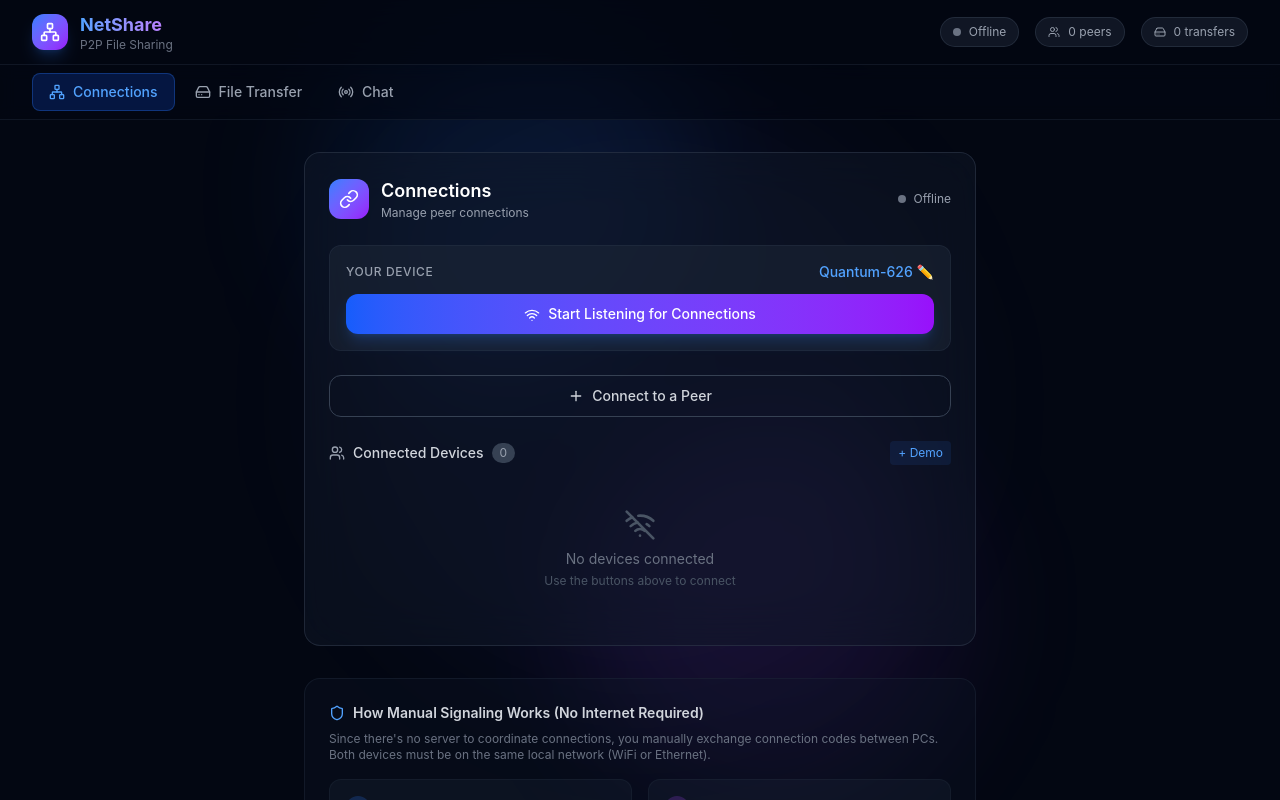
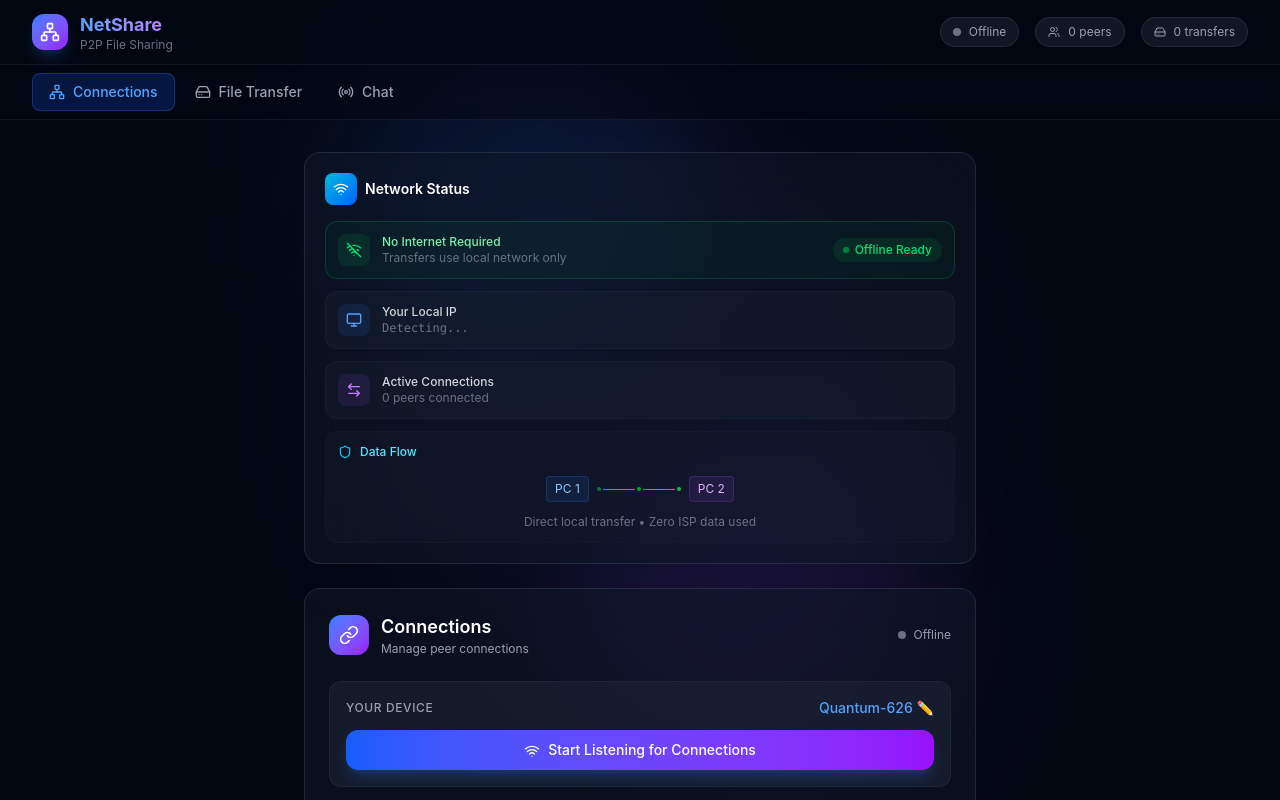
Before and after one commit to mildosky/Offline_PC_File_Sharing, a React (Vite) app: page / in a window 1280 px wide. Both pictures are taken after a click on the button "Get Started". Shown: the top 800 px of the page. Built offline with nearby package versions, Linux system fonts and the light colour scheme.

Commit message:
task snapshot de2157b7-1bf2-4af4-a41f-3004cc629e68

```diff
--- a/src/App.tsx
+++ b/src/App.tsx
@@ -2,6 +2,7 @@ import { useState } from 'react';
 import { ConnectionPanel } from './components/ConnectionPanel';
 import { FileTransfer } from './components/FileTransfer';
 import { ChatPanel } from './components/ChatPanel';
+import { NetworkStatus } from './components/NetworkStatus';
 import { usePeerConnection } from './hooks/usePeerConnection';
 import {
   Globe, Shield, Zap, Monitor,
@@ -112,7 +113,12 @@ function App() {
       {/* Main Content */}
       <main className="relative z-10 max-w-7xl mx-auto px-4 sm:px-6 lg:px-8 py-8">
         {activeTab === 'connections' && (
-          <div className="max-w-2xl mx-auto">
+          <div className="max-w-2xl mx-auto space-y-6">
+            <NetworkStatus
+              isListening={isListening}
+              peerCount={peers.filter(p => p.status === 'connected').length}
+              activeTransfers={transfers.filter(t => t.status === 'sending' || t.status === 'receiving').length}
+            />
             <ConnectionPanel
               myPeerName={myPeerName}
               setMyPeerName={setMyPeerName}
--- a/src/components/FileTransfer.tsx
+++ b/src/components/FileTransfer.tsx
@@ -74,6 +74,19 @@ export function FileTransfer({ peers, transfers, sendFile }: FileTransferProps)
 
   return (
     <div className="space-y-6">
+      {/* No Internet Banner */}
+      <div className="bg-gradient-to-r from-green-500/5 to-emerald-500/5 border border-green-500/20 rounded-xl p-4 flex items-center gap-4">
+        <div className="w-10 h-10 rounded-full bg-green-500/10 flex items-center justify-center flex-shrink-0">
+          <svg className="w-5 h-5 text-green-400" fill="none" viewBox="0 0 24 24" stroke="currentColor">
+            <path strokeLinecap="round" strokeLinejoin="round" strokeWidth={2} d="M18.364 18.364A9 9 0 005.636 5.636m12.728 12.728A9 9 0 015.636 5.636m12.728 12.728L5.636 5.636" />
+          </svg>
+        </div>
+        <div>
+          <p className="text-sm font-medium text-green-300">Zero Internet Data Used</p>
+          <p className="text-xs text-gray-400">All transfers happen directly between devices on your local network. Your ISP data plan is not affected.</p>
+        </div>
+      </div>
+
       {/* Send Files Section */}
       <div className="bg-gray-900/50 backdrop-blur-xl border border-gray-700/50 rounded-2xl p-6">
         <div className="flex items-center gap-3 mb-6">
--- /dev/null
+++ b/src/components/NetworkStatus.tsx
@@ -0,0 +1,145 @@
+import { useState, useEffect } from 'react';
+import { Wifi, WifiOff, Monitor, ArrowLeftRight, Shield, Zap } from 'lucide-react';
+
+interface NetworkStatusProps {
+  isListening: boolean;
+  peerCount: number;
+  activeTransfers: number;
+}
+
+export function NetworkStatus({ isListening, peerCount, activeTransfers }: NetworkStatusProps) {
+  const [localIP, setLocalIP] = useState<string>('Detecting...');
+
+  useEffect(() => {
+    // Detect local IP using WebRTC (no internet needed)
+    detectLocalIP().then(ip => setLocalIP(ip));
+  }, []);
+
+  return (
+    <div className="bg-gray-900/50 backdrop-blur-xl border border-gray-700/50 rounded-2xl p-5">
+      <div className="flex items-center gap-2 mb-4">
+        <div className="w-8 h-8 rounded-lg bg-gradient-to-br from-cyan-500 to-blue-600 flex items-center justify-center">
+          <Wifi className="w-4 h-4 text-white" />
+        </div>
+        <h3 className="text-sm font-semibold text-white">Network Status</h3>
+      </div>
+
+      <div className="space-y-3">
+        {/* Internet Status */}
+        <div className="flex items-center justify-between p-3 bg-green-500/5 border border-green-500/20 rounded-xl">
+          <div className="flex items-center gap-3">
+            <div className="w-8 h-8 rounded-lg bg-green-500/10 flex items-center justify-center">
+              <WifiOff className="w-4 h-4 text-green-400" />
+            </div>
+            <div>
+              <p className="text-xs font-medium text-green-300">No Internet Required</p>
+              <p className="text-xs text-gray-500">Transfers use local network only</p>
+            </div>
+          </div>
+          <div className="flex items-center gap-1.5 px-2.5 py-1 bg-green-500/10 rounded-full">
+            <div className="w-1.5 h-1.5 rounded-full bg-green-500 animate-pulse" />
+            <span className="text-xs text-green-400 font-medium">Offline Ready</span>
+          </div>
+        </div>
+
+        {/* Local IP */}
+        <div className="flex items-center justify-between p-3 bg-gray-800/30 border border-gray-700/20 rounded-xl">
+          <div className="flex items-center gap-3">
+            <div className="w-8 h-8 rounded-lg bg-blue-500/10 flex items-center justify-center">
+              <Monitor className="w-4 h-4 text-blue-400" />
+            </div>
+            <div>
+              <p className="text-xs font-medium text-gray-300">Your Local IP</p>
+              <p className="text-xs text-gray-500 font-mono">{localIP}</p>
+            </div>
+          </div>
+        </div>
+
+        {/* Connection Status */}
+        <div className="flex items-center justify-between p-3 bg-gray-800/30 border border-gray-700/20 rounded-xl">
+          <div className="flex items-center gap-3">
+            <div className="w-8 h-8 rounded-lg bg-purple-500/10 flex items-center justify-center">
+              <ArrowLeftRight className="w-4 h-4 text-purple-400" />
+            </div>
+            <div>
+              <p className="text-xs font-medium text-gray-300">Active Connections</p>
+              <p className="text-xs text-gray-500">{peerCount} peer{peerCount !== 1 ? 's' : ''} connected</p>
+            </div>
+          </div>
+          {activeTransfers > 0 && (
+            <div className="flex items-center gap-1.5 px-2.5 py-1 bg-blue-500/10 rounded-full">
+              <Zap className="w-3 h-3 text-blue-400" />
+              <span className="text-xs text-blue-400 font-medium">{activeTransfers} transferring</span>
+            </div>
+          )}
+        </div>
+
+        {/* Data Flow Explanation */}
+        <div className="p-3 bg-gray-800/20 border border-gray-700/10 rounded-xl">
+          <div className="flex items-center gap-2 mb-2">
+            <Shield className="w-3.5 h-3.5 text-cyan-400" />
+            <p className="text-xs font-medium text-cyan-300">Data Flow</p>
+          </div>
+          <div className="flex items-center justify-center gap-2 py-2">
+            <div className="px-2 py-1 bg-blue-500/10 border border-blue-500/20 rounded text-xs text-blue-300">
+              PC 1
+            </div>
+            <div className="flex items-center gap-0.5">
+              <div className="w-1 h-1 rounded-full bg-green-500 animate-pulse" />
+              <div className="w-8 h-px bg-gradient-to-r from-blue-500 to-purple-500" />
+              <div className="w-1 h-1 rounded-full bg-green-500 animate-pulse" style={{ animationDelay: '0.3s' }} />
+              <div className="w-8 h-px bg-gradient-to-r from-purple-500 to-pink-500" />
+              <div className="w-1 h-1 rounded-full bg-green-500 animate-pulse" style={{ animationDelay: '0.6s' }} />
+            </div>
+            <div className="px-2 py-1 bg-purple-500/10 border border-purple-500/20 rounded text-xs text-purple-300">
+              PC 2
+            </div>
+          </div>
+          <p className="text-center text-xs text-gray-500 mt-1">
+            Direct local transfer • Zero ISP data used
+          </p>
+        </div>
+      </div>
+    </div>
+  );
+}
+
+// Detect local IP address using WebRTC (works without internet)
+async function detectLocalIP(): Promise<string> {
+  return new Promise((resolve) => {
+    try {
+      const pc = new RTCPeerConnection({ iceServers: [] });
+      pc.createDataChannel('');
+
+      pc.onicecandidate = (event) => {
+        if (!event.candidate) {
+          pc.close();
+          resolve('Unable to detect');
+          return;
+        }
+
+        const candidate = event.candidate.candidate;
+        const ipMatch = candidate.match(/(\d{1,3}\.){3}\d{1,3}/);
+
+        if (ipMatch) {
+          const ip = ipMatch[0];
+          // Filter out non-local IPs
+          if (ip.startsWith('192.168.') || ip.startsWith('10.') || ip.startsWith('172.')) {
+            pc.close();
+            resolve(ip);
+          }
+        }
+      };
+
+      pc.createOffer().then(offer => pc.setLocalDescription(offer));
+
+      // Timeout fallback
+      setTimeout(() => {
+        pc.close();
+        resolve('Local Network');
+      }, 3000);
+    } catch {
+      resolve('Local Network');
+    }
+  });
+}
```
